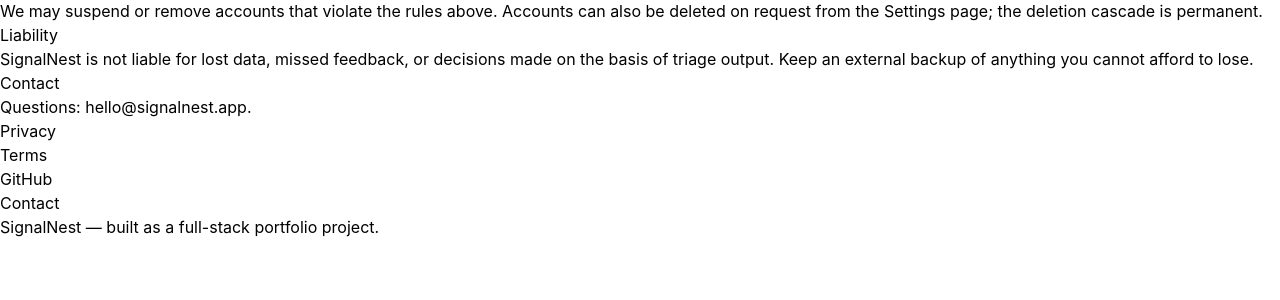
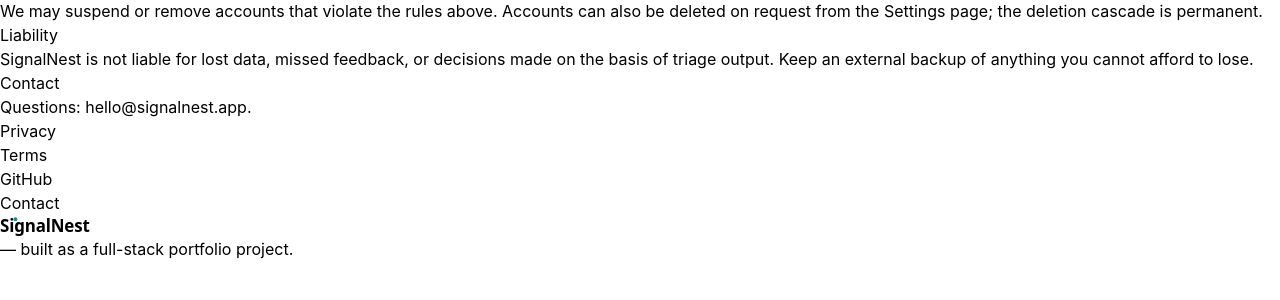
Before and after one commit to JoJo275/feedback-triage-app, a FastAPI app: page /terms in a window 1280 px wide. Shown: the part 265-565 px from the top of the page. Run offline with FastAPI, Linux system fonts and the light colour scheme; style sheets or scripts are compiled from the project's sources; parts of the project's set-up code (start-up, migrations or seed data) failed here and were passed over.

Commit message:
feat(branding): pr 4.4 - add custom favicon and wordmark SVG; update templates for new assets

```diff
--- a/src/feedback_triage/templates/_base.html
+++ b/src/feedback_triage/templates/_base.html
@@ -4,6 +4,9 @@
         <meta charset="utf-8" />
         <meta name="viewport" content="width=device-width, initial-scale=1" />
         <title>{% block title %}Feedback Triage{% endblock %}</title>
+        <link rel="icon" type="image/svg+xml" href="/static/img/favicon.svg" />
+        <link rel="alternate icon" type="image/x-icon" href="/static/img/favicon.ico" sizes="16x16 32x32 48x48" />
+        <link rel="apple-touch-icon" sizes="180x180" href="/static/img/apple-touch-icon.png" />
         <link rel="stylesheet" href="{{ static_url('app.css') }}" />
         {% block head_extra %}{% endblock %}
     </head>
--- a/src/feedback_triage/templates/_partials/footer.html
+++ b/src/feedback_triage/templates/_partials/footer.html
@@ -1,9 +1,12 @@
-{# Public footer partial — PR 3.4.
+{# Public footer partial — PR 3.4 (wordmark refresh: PR 4.4).
 
    Used by the landing page and every legal page. Mirrors the
    "Footer — Privacy, Terms, GitHub, Contact" section spelled out in
    ``docs/project/spec/v2/pages.md`` (Landing) and the per-surface
-   theme checklist in ``docs/project/spec/v2/core-idea.md``. #}
+   theme checklist in ``docs/project/spec/v2/core-idea.md``. The
+   byline now leads with the SVG wordmark so the placeholder mark
+   from ``static/img/wordmark.svg`` ships site-wide; designer-final
+   asset slots into the same path under PR 4.5. #}
 <footer class="sn-public-footer" aria-labelledby="public-footer-heading">
   <h2 id="public-footer-heading" class="sr-only">Site footer</h2>
   <nav class="sn-public-footer__nav" aria-label="Legal and contact">
@@ -19,6 +22,7 @@
     </ul>
   </nav>
   <p class="sn-public-footer__byline sn-text-muted">
-    SignalNest — built as a full-stack portfolio project.
+    <img class="sn-public-footer__wordmark" src="/static/img/wordmark.svg" alt="SignalNest" width="120" height="22" />
+    — built as a full-stack portfolio project.
   </p>
 </footer>
```
Also changed, not shown: docs/project/spec/v2/implementation.md (+2 -2 lines), src/feedback_triage/templates/_partials/header.html (added, +19 -0 lines), src/feedback_triage/templates/pages/landing.html (+1 -9 lines), src/feedback_triage/static/img/apple-touch-icon.png (added), src/feedback_triage/static/img/favicon.ico (added), src/feedback_triage/static/img/favicon.svg (added), src/feedback_triage/static/img/wordmark.svg (added).
